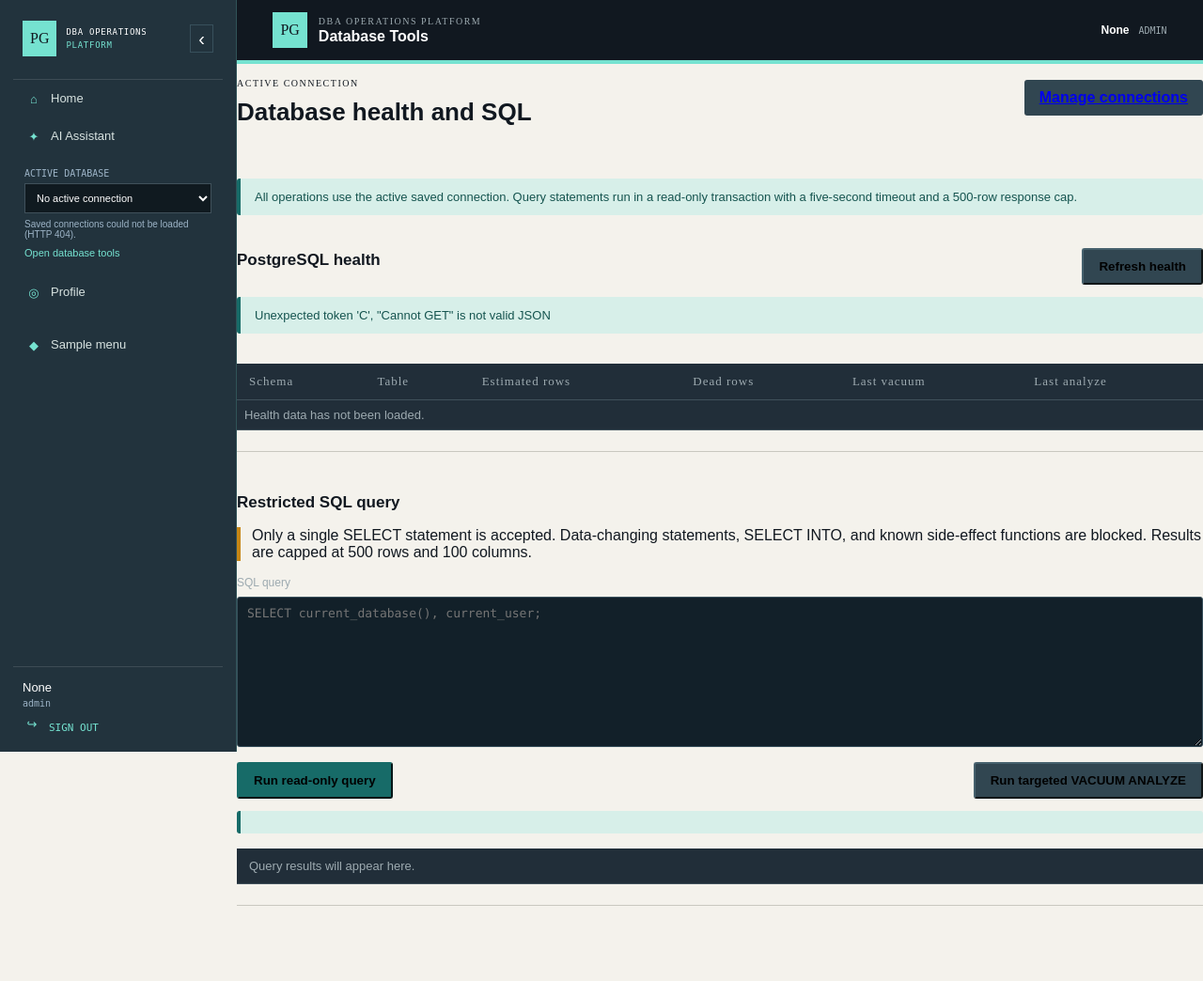
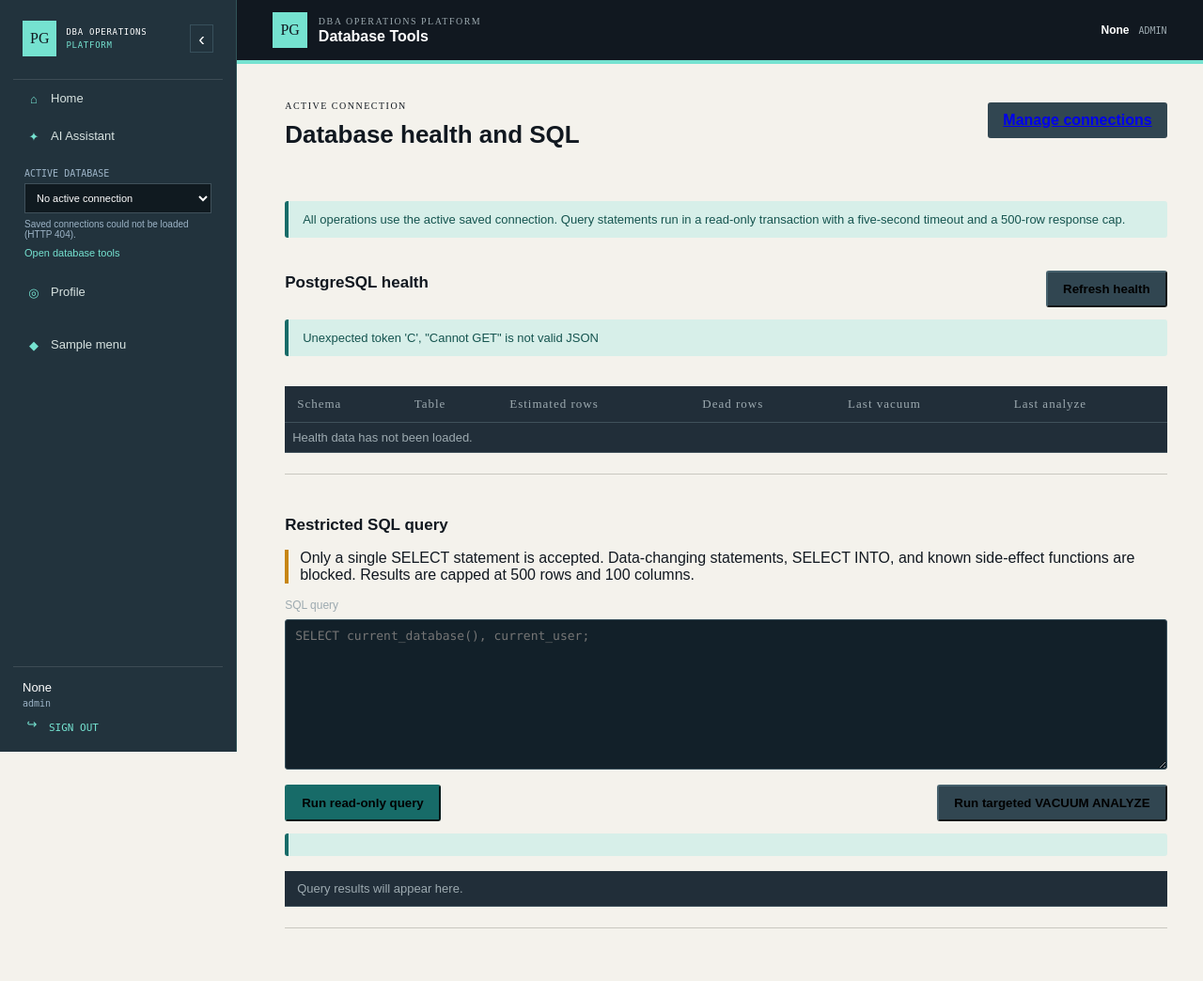
Before and after one commit to shettysumantha/DB-Deployment-Tool, a Python web app: template deployment_tool/Script/postgres_function_deployer/templates/database_management/database_tools.html in a window 1280 px wide. Shown: the whole page at 94% size. Before the commit the page ends 964 px from the top, so only its background shows below. Run offline with Jinja, Linux system fonts and the light colour scheme; the template is opened without the code that fills it: most values are stand-ins (such as "Sample title", 1, 10 or a date in 2020).

Commit message:
Fix SQL tool left spacing
Co-authored-by: Copilot <223556219+Copilot@users.noreply.github.com>

```diff
--- a/deployment_tool/Script/postgres_function_deployer/static/shared/css/database-tools.css
+++ b/deployment_tool/Script/postgres_function_deployer/static/shared/css/database-tools.css
@@ -53,6 +53,10 @@
   width: 100%;
 }
 
+.main-content.database-tools {
+  padding: 1.5rem clamp(24px, 3vw, 52px) 2rem clamp(36px, 4vw, 56px);
+}
+
 .database-tools .table-wrap {
   margin-top: 1rem;
 }
--- a/deployment_tool/Script/postgres_function_deployer/templates/database_management/database_tools.html
+++ b/deployment_tool/Script/postgres_function_deployer/templates/database_management/database_tools.html
@@ -6,7 +6,7 @@
   <meta name="csrf-token" content="{{ csrf_token }}">
   <title>Database Tools | DBA Operations Platform</title>
   <link rel="stylesheet" href="/static/shared/css/style.css?v=enterprise3">
-  <link rel="stylesheet" href="/static/shared/css/database-tools.css?v=1">
+  <link rel="stylesheet" href="/static/shared/css/database-tools.css?v=4">
 </head>
 <body class="app-page">
   {% include 'shared/partials_sidebar.html' %}
```
